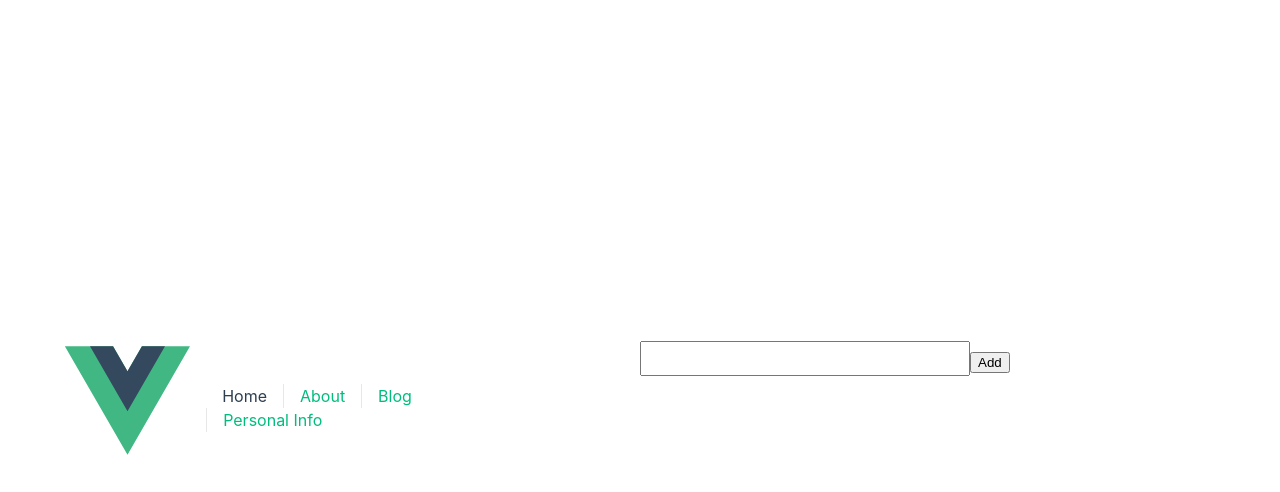
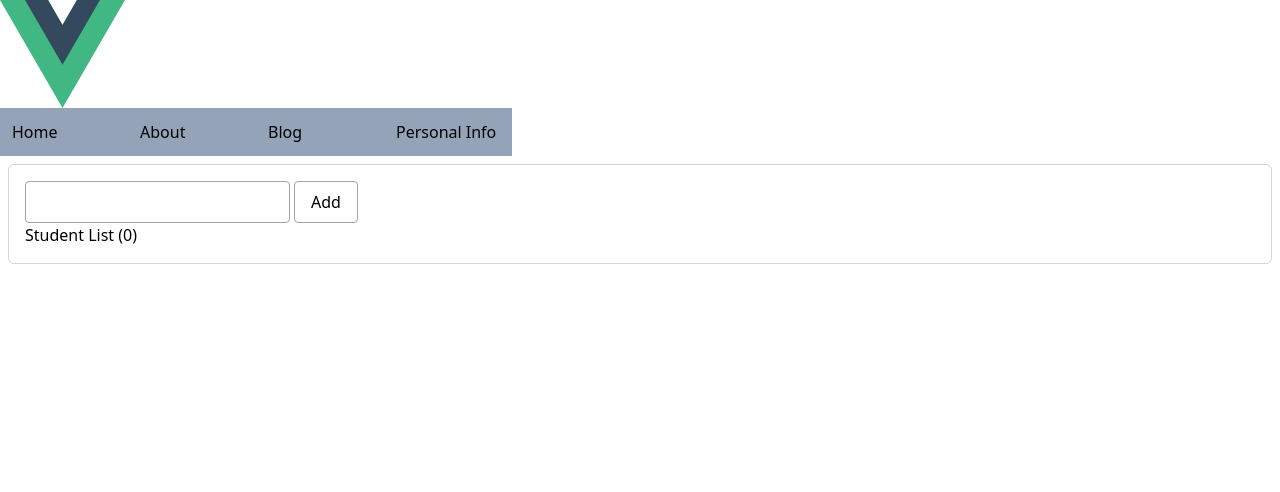
Before and after one commit to bsuchea/test1, a Vue app: page / in a window 1280 px wide. Shown: the top 492 px of the page. Built offline with nearby package versions, Linux system fonts and the light colour scheme.

Commit message:
tailwind

```diff
--- a/package.json
+++ b/package.json
@@ -16,9 +16,12 @@
   "devDependencies": {
     "@vitejs/plugin-vue": "^4.4.0",
     "@vue/test-utils": "^2.4.1",
+    "autoprefixer": "^10.4.16",
     "eslint": "^8.49.0",
     "eslint-plugin-vue": "^9.17.0",
     "jsdom": "^22.1.0",
+    "postcss": "^8.4.33",
+    "tailwindcss": "^3.4.1",
     "vite": "^4.4.11",
     "vitest": "^0.34.6"
   }
--- /dev/null
+++ b/postcss.config.js
@@ -0,0 +1,6 @@
+module.exports = {
+  plugins: {
+    tailwindcss: {},
+    autoprefixer: {},
+  },
+}
--- a/src/App.vue
+++ b/src/App.vue
@@ -7,80 +7,16 @@ import { RouterLink, RouterView } from 'vue-router'
     <img alt="Vue logo" class="logo" src="@/assets/logo.svg" width="125" height="125" />
 
     <div class="wrapper">
-      <nav>
-        <RouterLink to="/">Home</RouterLink>
-        <RouterLink to="/about">About</RouterLink>
-        <RouterLink to="/blog">Blog</RouterLink>
-        <RouterLink to="/personal">Personal Info</RouterLink>
+      <nav class="grid grid-cols-10">
+        <RouterLink class="p-3 bg-slate-400 hover:bg-indigo-400" to="/">Home</RouterLink>
+        <RouterLink class="p-3 bg-slate-400 hover:bg-indigo-400" to="/about">About</RouterLink>
+        <RouterLink class="p-3 bg-slate-400 hover:bg-indigo-400" to="/blog">Blog</RouterLink>
+        <RouterLink class="p-3 bg-slate-400 hover:bg-indigo-400" to="/personal">Personal Info</RouterLink>
       </nav>
     </div>
   </header>
 
-  <div>
+  <div class="m-2 p-4 border border-gray-300 rounded-md ">
     <RouterView />
   </div>
 </template>
-
-<style scoped>
-header {
-  line-height: 1.5;
-  max-height: 100vh;
-}
-
-.logo {
-  display: block;
-  margin: 0 auto 2rem;
-}
-
-nav {
-  width: 100%;
-  font-size: 12px;
-  text-align: center;
-  margin-top: 2rem;
-}
-
-nav a.router-link-exact-active {
-  color: var(--color-text);
-}
-
-nav a.router-link-exact-active:hover {
-  background-color: transparent;
-}
-
-nav a {
-  display: inline-block;
-  padding: 0 1rem;
-  border-left: 1px solid var(--color-border);
-}
-
-nav a:first-of-type {
-  border: 0;
-}
-
-@media (min-width: 1024px) {
-  header {
-    display: flex;
-    place-items: center;
-    padding-right: calc(var(--section-gap) / 2);
-  }
-
-  .logo {
-    margin: 0 2rem 0 0;
-  }
-
-  header .wrapper {
-    display: flex;
-    place-items: flex-start;
-    flex-wrap: wrap;
-  }
-
-  nav {
-    text-align: left;
-    margin-left: -1rem;
-    font-size: 1rem;
-
-    padding: 1rem 0;
-    margin-top: 1rem;
-  }
-}
-</style>
--- a/src/assets/main.css
+++ b/src/assets/main.css
@@ -1,35 +1,3 @@
-@import './base.css';
-
-#app {
-  max-width: 1280px;
-  margin: 0 auto;
-  padding: 2rem;
-
-  font-weight: normal;
-}
-
-a,
-.green {
-  text-decoration: none;
-  color: hsla(160, 100%, 37%, 1);
-  transition: 0.4s;
-}
-
-@media (hover: hover) {
-  a:hover {
-    background-color: hsla(160, 100%, 37%, 0.2);
-  }
-}
-
-@media (min-width: 1024px) {
-  body {
-    display: flex;
-    place-items: center;
-  }
-
-  #app {
-    display: grid;
-    grid-template-columns: 1fr 1fr;
-    padding: 0 2rem;
-  }
-}
+@tailwind base;
+@tailwind components;
+@tailwind utilities;
--- a/src/views/HomeView.vue
+++ b/src/views/HomeView.vue
@@ -1,10 +1,11 @@
 
 <template>
-  <div style="font-size: 25px;">
-    <input v-model="student" type="text" style="font-size: 25px;">
-    <button @click="add">Add</button>
+  <div>
+    <input v-model="student" type="text" class="px-4 py-2 rounded text-md border border-neutral-400">
+    <button @click="add" class="px-4 py-2 mx-1 rounded text-md border border-neutral-400 hover:bg-cyan-700 hover:text-gray-200">Add</button>
   </div>
   <div>
+    Student List ({{ studentList.length }})
     <ul>
       <li v-for="ret in studentList">{{ ret }}</li>
     </ul>
@@ -17,11 +18,7 @@ export default{
     return {
       check: 0,
       student: '',
-      studentList: [],
-      books: [
-        'javascript', 'vue js', 'c# Programming', 'Database'
-      ],
-      computers: ['Apple Mac Book', 'Asus', 'Lenovo', 'Dell']
+      studentList: []
     }
   },
   methods: {
--- /dev/null
+++ b/tailwind.config.js
@@ -0,0 +1,11 @@
+/** @type {import('tailwindcss').Config} */
+module.exports = {
+  content: [
+    "./index.html",
+    "./src/**/*.{vue,js,ts,jsx,tsx}",
+  ],
+  theme: {
+    extend: {},
+  },
+  plugins: [],
+}
```
Also changed, not shown: 1 other file (tests, documents, lock files or other folders).
